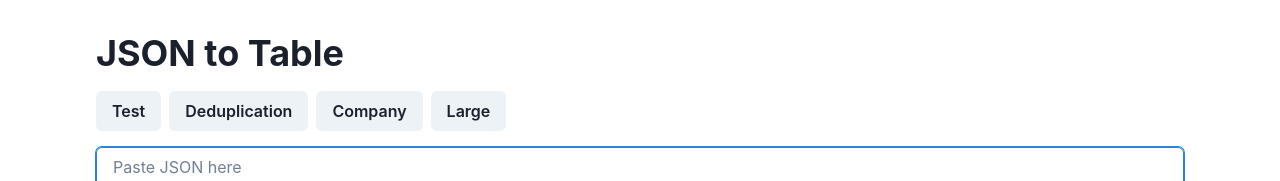
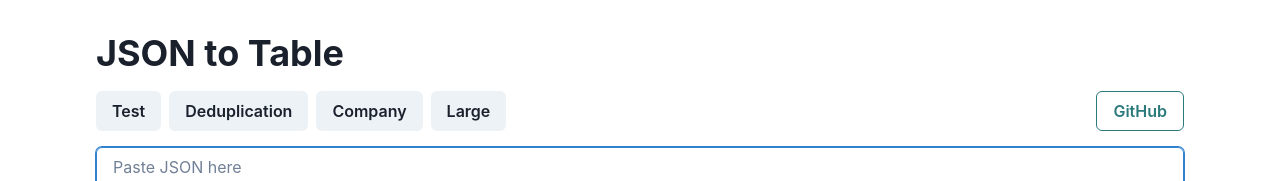
Before and after one commit to x0k/json-to-table, a React (Vite) app: page / in a window 1280 px wide. Shown: the top 181 px of the page. Built offline with nearby package versions, Linux system fonts and the light colour scheme.

Commit message:
Add repo link

```diff
--- a/src/app.tsx
+++ b/src/app.tsx
@@ -1,5 +1,5 @@
 import React, { useCallback, useState } from "react";
-import { Stack, Textarea, Button, Heading } from "@chakra-ui/react";
+import { Stack, Textarea, Button, Heading, Link } from "@chakra-ui/react";
 import { Form } from "@rjsf/chakra-ui";
 import validator from "@rjsf/validator-ajv8";
 
@@ -68,7 +68,9 @@ export function App() {
   const handleDataChange = useChangeHandler(setData);
   return (
     <Stack p={8} maxW="6xl" mx="auto" gap={4}>
-      <Heading variant={"h1"} >JSON to Table</Heading>
+      <Heading variant={"h1"} flexGrow={1}>
+        JSON to Table
+      </Heading>
       <Stack direction="row" gap={2} alignItems="center">
         <Button onClick={() => sample("test", setData)}>Test</Button>
         <Button onClick={() => sample("deduplication", setData)}>
@@ -76,6 +78,16 @@ export function App() {
         </Button>
         <Button onClick={() => sample("company", setData)}>Company</Button>
         <Button onClick={() => sample("large", setData)}>Large</Button>
+        <Button
+          ml="auto"
+          variant="outline"
+          colorScheme="teal"
+          as={Link}
+          href="https://github.com/x0k/json-to-table"
+          target="_blank"
+        >
+          GitHub
+        </Button>
       </Stack>
       <Textarea
         placeholder="Paste JSON here"
```
